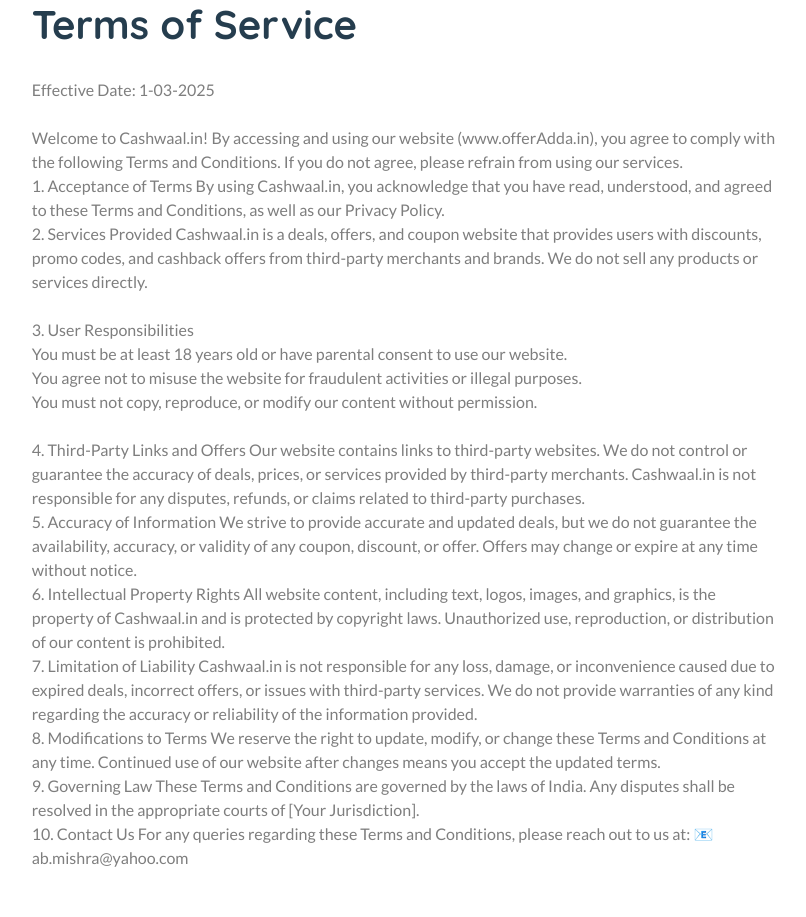
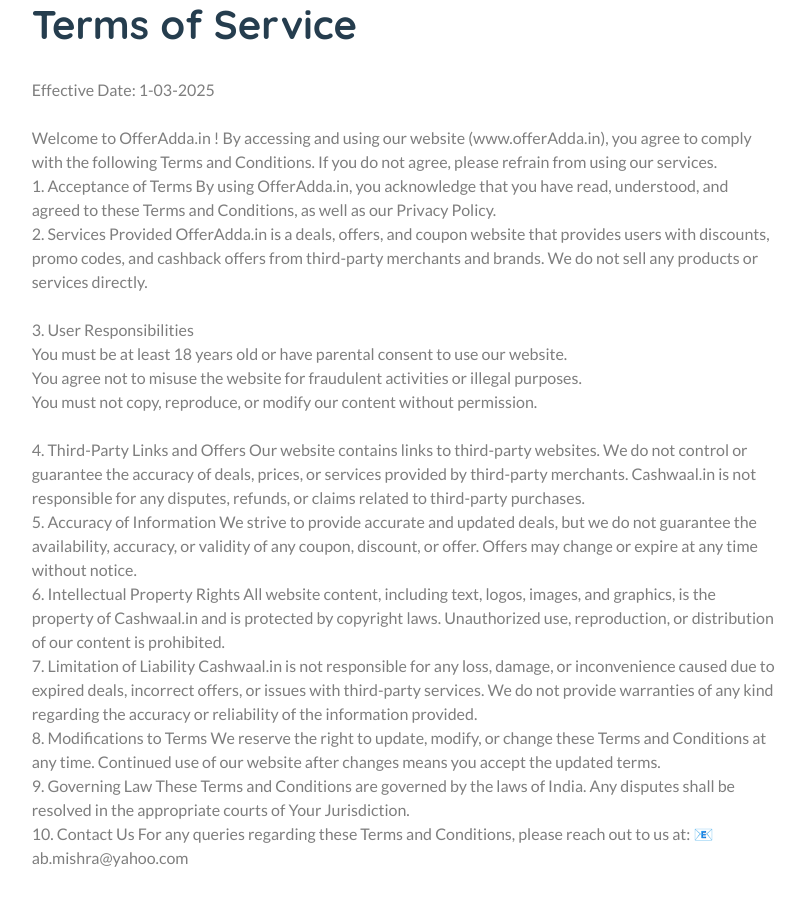
Before and after one commit to theabhishek/offeradda2025part1, a Django app: template templates/core/terms_of_service.html in a window 1280 px wide. Shown: the part 391-1308 px from the top of the page, without its empty margins (87-893 px from the left). Run offline with Django 3.2, Linux system fonts and the light colour scheme; the template is opened without the code that fills it, so the values that code supplies are empty; some libraries are stand-ins or nearby versions.

Commit message:
Update terms_of_service.html

```diff
--- a/templates/core/terms_of_service.html
+++ b/templates/core/terms_of_service.html
@@ -24,13 +24,13 @@
                                     <p>
                                         Effective Date: 1-03-2025
                                         <br><br>
-Welcome to Cashwaal.in! By accessing and using our website (www.offerAdda.in), you agree to comply with the following Terms and Conditions. If you do not agree, please refrain from using our services.
+Welcome to OfferAdda.in ! By accessing and using our website (www.offerAdda.in), you agree to comply with the following Terms and Conditions. If you do not agree, please refrain from using our services.
 <br>
 1. Acceptance of Terms
-By using Cashwaal.in, you acknowledge that you have read, understood, and agreed to these Terms and Conditions, as well as our Privacy Policy.
+By using OfferAdda.in, you acknowledge that you have read, understood, and agreed to these Terms and Conditions, as well as our Privacy Policy.
 <br>
 2. Services Provided
-Cashwaal.in is a deals, offers, and coupon website that provides users with discounts, promo codes, and cashback offers from third-party merchants and brands. We do not sell any products or services directly.
+OfferAdda.in is a deals, offers, and coupon website that provides users with discounts, promo codes, and cashback offers from third-party merchants and brands. We do not sell any products or services directly.
 <br><br>
 3. User Responsibilities
 <br>You must be at least 18 years old or have parental consent to use our website.
@@ -56,7 +56,7 @@
 We reserve the right to update, modify, or change these Terms and Conditions at any time. Continued use of our website after changes means you accept the updated terms.
 <br>
 9. Governing Law
-These Terms and Conditions are governed by the laws of India. Any disputes shall be resolved in the appropriate courts of [Your Jurisdiction].
+These Terms and Conditions are governed by the laws of India. Any disputes shall be resolved in the appropriate courts of Your Jurisdiction.
 <br>
 10. Contact Us
 For any queries regarding these Terms and Conditions, please reach out to us at:
```
